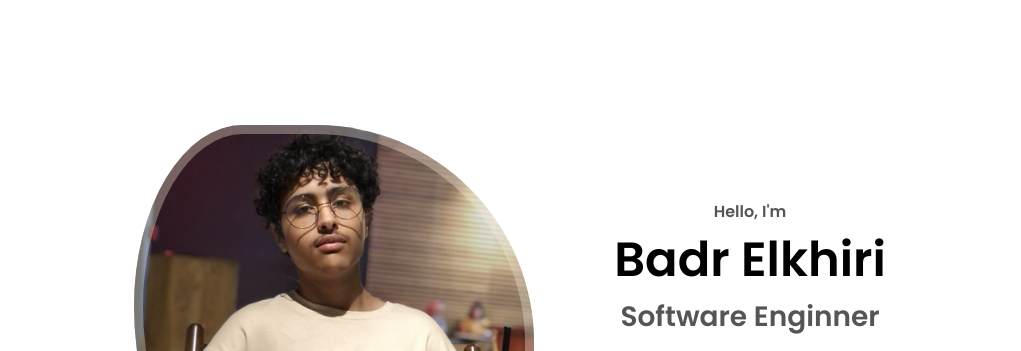
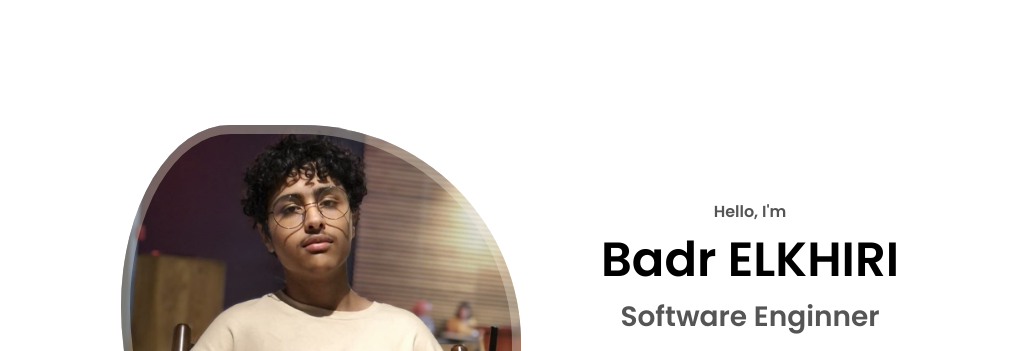
Before and after one commit to BadrElkhiri/potfolio, a plain HTML site: page index.html in a window 1280 px wide. Shown: the part 159-510 px from the top of the page, without its empty margins (130-1151 px from the left). Drawn offline with Linux system fonts and the light colour scheme.

Commit message:
Update index.html

```diff
--- a/index.html
+++ b/index.html
@@ -62,7 +62,7 @@
       </div>
       <div class="section__text">
         <p class="section__text__p1">Hello, I'm</p>
-        <h1 class="title">Badr Elkhiri</h1>
+        <h1 class="title">Badr ELKHIRI</h1>
         <p class="section__text__p2">Software Enginner</p>
         <div class="btn-container">
           <button
```
